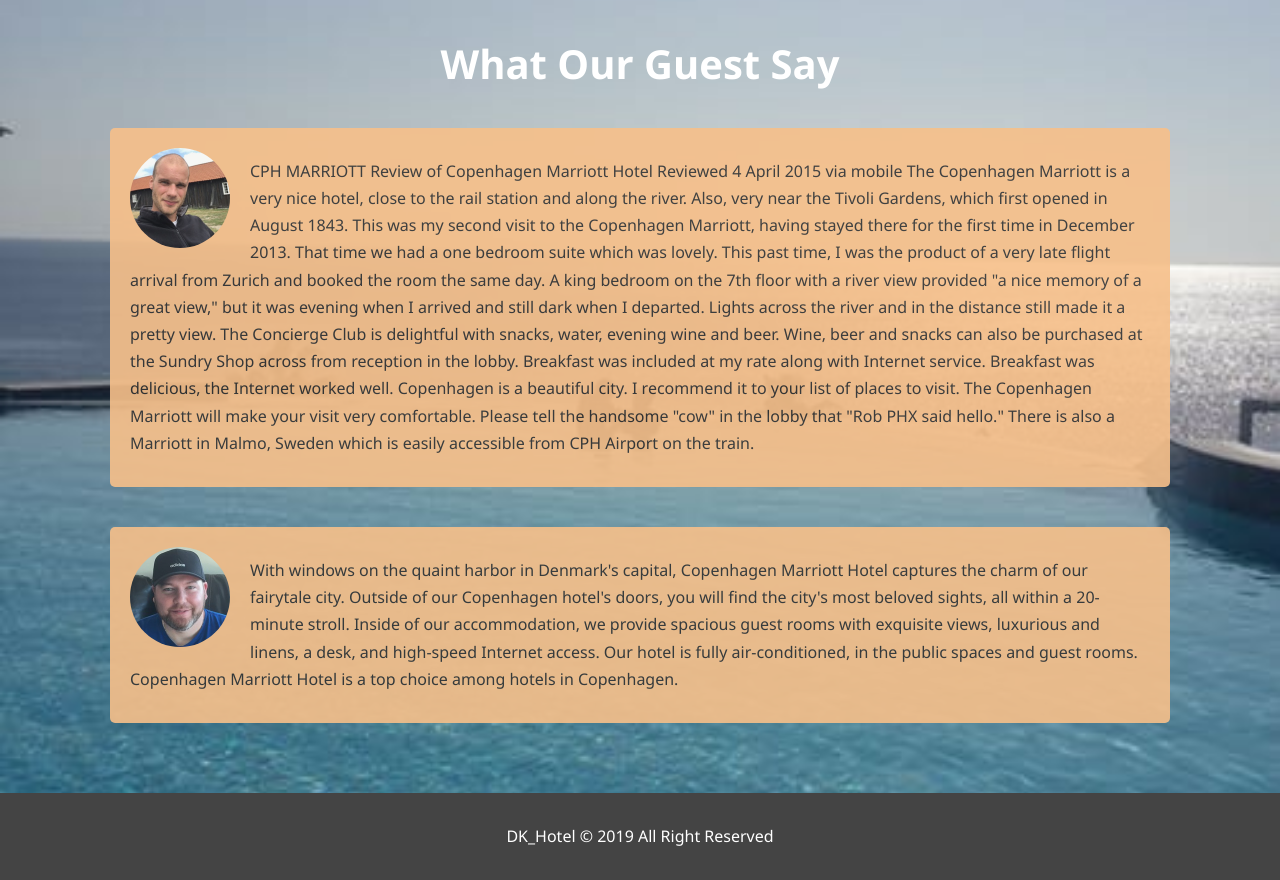
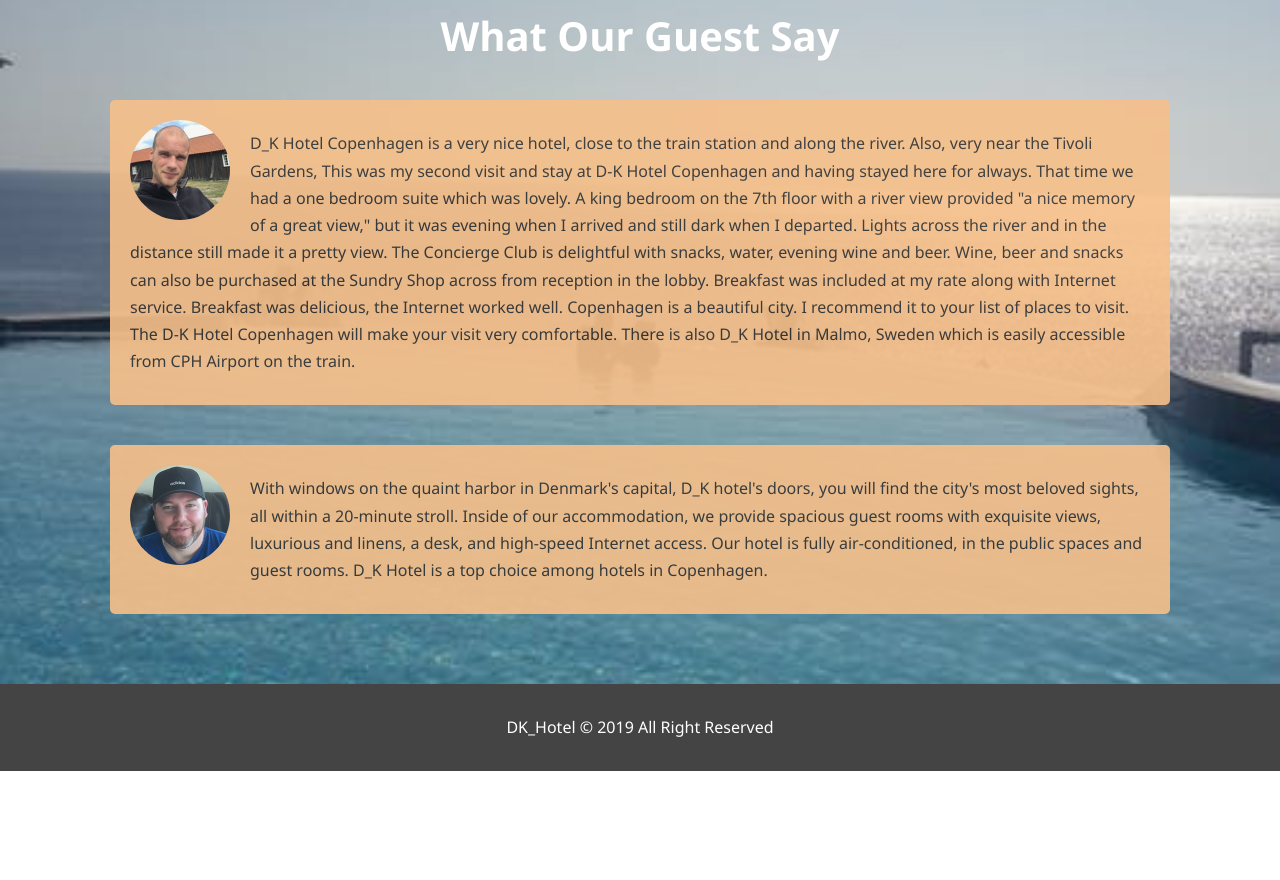
Before and after one commit to Deniastawanti/deniastawanti.github.io, a plain HTML site: page about.html in a window 1280 px wide. Shown: the part 960-1840 px from the top of the page. After the commit the page ends 1731 px from the top, so only its background shows below. Drawn offline with Linux system fonts and the light colour scheme.

Commit message:
changes about testimonials paragraph

```diff
--- a/about.html
+++ b/about.html
@@ -39,20 +39,21 @@
             <span class="text-primary">About </span> DK_Hotel
           </h1>
           <p>
-            The grand 75-room Nobis Hotel Copenhagen is housed in an historic
+            The grand 75-room D_K Hotel Copenhagen is housed in an historic
             5,400-square-meter landmark building that originally served as the
             Royal Danish Conservatory of Music. Bringing the Nobis magic to the
             midst of the Danish capital, the hotel is starchitect Gert
             Wingardh’s “updated take on Le Corbusier. Danish classicism, which
             this building is a fine example of, is something special—more
-            sophisticated, more stripped down than in Sweden,” he says. The
-            historic landmark building on Niels Brocks Gade has been transformed
-            into a cutting-edge contemporary luxury hotel—one where, like its
-            Stockholm predecessor, food plays a central role. The restaurant,
-            which takes liberty with design styles from the 20th-century,
-            borrows from the best of Nordic culinary traditions and serves up
-            modern seasonal cuisine. At Nobis Hotel Copenhagen, modernism meets
-            classicism and it’s all lusciously augmented by embracing amenities.
+            sophisticated, more stripped down than in Sweden, The historic
+            landmark building on Niels Brocks Gade has been transformed into a
+            cutting-edge contemporary luxury hotel—one where, like its Stockholm
+            predecessor, food plays a central role. The restaurant, which takes
+            liberty with design status from the 20th-century, borrows from the
+            best of Nordic culinary traditions and serves up modern seasonal
+            cuisine also traditional culinary from another country, At D_K Hotel
+            Copenhagen, modernism meets classicism and it’s all lusciously
+            augmented by embracing amenities.
           </p>
           <p>
             The months from April to September are the best times to travel to
@@ -62,12 +63,10 @@
             is only a small amount of snowfall in winter. Winter is not very
             suitable for sightseeing because there are only 6 hours of sunshine
             in the day which are not bright and it always appears to be dusk. On
-            the contrary, in the summer, the nights are short and it is very
+            the country in the summer, the nights are short and it is very
             suitable for travel. The historic center of Copenhagen brings
             together the essence of the city. Landmarks such as the Amalienborg
-            Palace and Rosenborg are all in this area. Many hotels in Copenhagen
-            of different grades are distributed in this area, with convenient
-            transportation and many choices.
+            Palace and Rosenborg are all in this area.
           </p>
         </div>
         <div class="info-right">
@@ -84,41 +83,35 @@
         <div class="testimonials bg-primary">
           <img src="./img/matthias.jpg" alt="Matthias K" />
           <p>
-            CPH MARRIOTT Review of Copenhagen Marriott Hotel Reviewed 4 April
-            2015 via mobile The Copenhagen Marriott is a very nice hotel, close
-            to the rail station and along the river. Also, very near the Tivoli
-            Gardens, which first opened in August 1843. This was my second visit
-            to the Copenhagen Marriott, having stayed there for the first time
-            in December 2013. That time we had a one bedroom suite which was
-            lovely. This past time, I was the product of a very late flight
-            arrival from Zurich and booked the room the same day. A king bedroom
-            on the 7th floor with a river view provided "a nice memory of a
-            great view," but it was evening when I arrived and still dark when I
-            departed. Lights across the river and in the distance still made it
-            a pretty view. The Concierge Club is delightful with snacks, water,
-            evening wine and beer. Wine, beer and snacks can also be purchased
-            at the Sundry Shop across from reception in the lobby. Breakfast was
-            included at my rate along with Internet service. Breakfast was
-            delicious, the Internet worked well. Copenhagen is a beautiful city.
-            I recommend it to your list of places to visit. The Copenhagen
-            Marriott will make your visit very comfortable. Please tell the
-            handsome "cow" in the lobby that "Rob PHX said hello." There is also
-            a Marriott in Malmo, Sweden which is easily accessible from CPH
-            Airport on the train.
+            D_K Hotel Copenhagen is a very nice hotel, close to the train
+            station and along the river. Also, very near the Tivoli Gardens,
+            This was my second visit and stay at D-K Hotel Copenhagen and having
+            stayed here for always. That time we had a one bedroom suite which
+            was lovely. A king bedroom on the 7th floor with a river view
+            provided "a nice memory of a great view," but it was evening when I
+            arrived and still dark when I departed. Lights across the river and
+            in the distance still made it a pretty view. The Concierge Club is
+            delightful with snacks, water, evening wine and beer. Wine, beer and
+            snacks can also be purchased at the Sundry Shop across from
+            reception in the lobby. Breakfast was included at my rate along with
+            Internet service. Breakfast was delicious, the Internet worked well.
+            Copenhagen is a beautiful city. I recommend it to your list of
+            places to visit. The D-K Hotel Copenhagen will make your visit very
+            comfortable. There is also D_K Hotel in Malmo, Sweden which is
+            easily accessible from CPH Airport on the train.
           </p>
         </div>
 
         <div class="testimonials bg-primary">
           <img src="./img/brad.jpg" alt=" Brad T" />
           <p>
-            With windows on the quaint harbor in Denmark's capital, Copenhagen
-            Marriott Hotel captures the charm of our fairytale city. Outside of
-            our Copenhagen hotel's doors, you will find the city's most beloved
-            sights, all within a 20-minute stroll. Inside of our accommodation,
-            we provide spacious guest rooms with exquisite views, luxurious and
-            linens, a desk, and high-speed Internet access. Our hotel is fully
-            air-conditioned, in the public spaces and guest rooms. Copenhagen
-            Marriott Hotel is a top choice among hotels in Copenhagen.
+            With windows on the quaint harbor in Denmark's capital, D_K hotel's
+            doors, you will find the city's most beloved sights, all within a
+            20-minute stroll. Inside of our accommodation, we provide spacious
+            guest rooms with exquisite views, luxurious and linens, a desk, and
+            high-speed Internet access. Our hotel is fully air-conditioned, in
+            the public spaces and guest rooms. D_K Hotel is a top choice among
+            hotels in Copenhagen.
           </p>
         </div>
       </div>
```
Also changed, not shown: index.html (+5 -5 lines).
